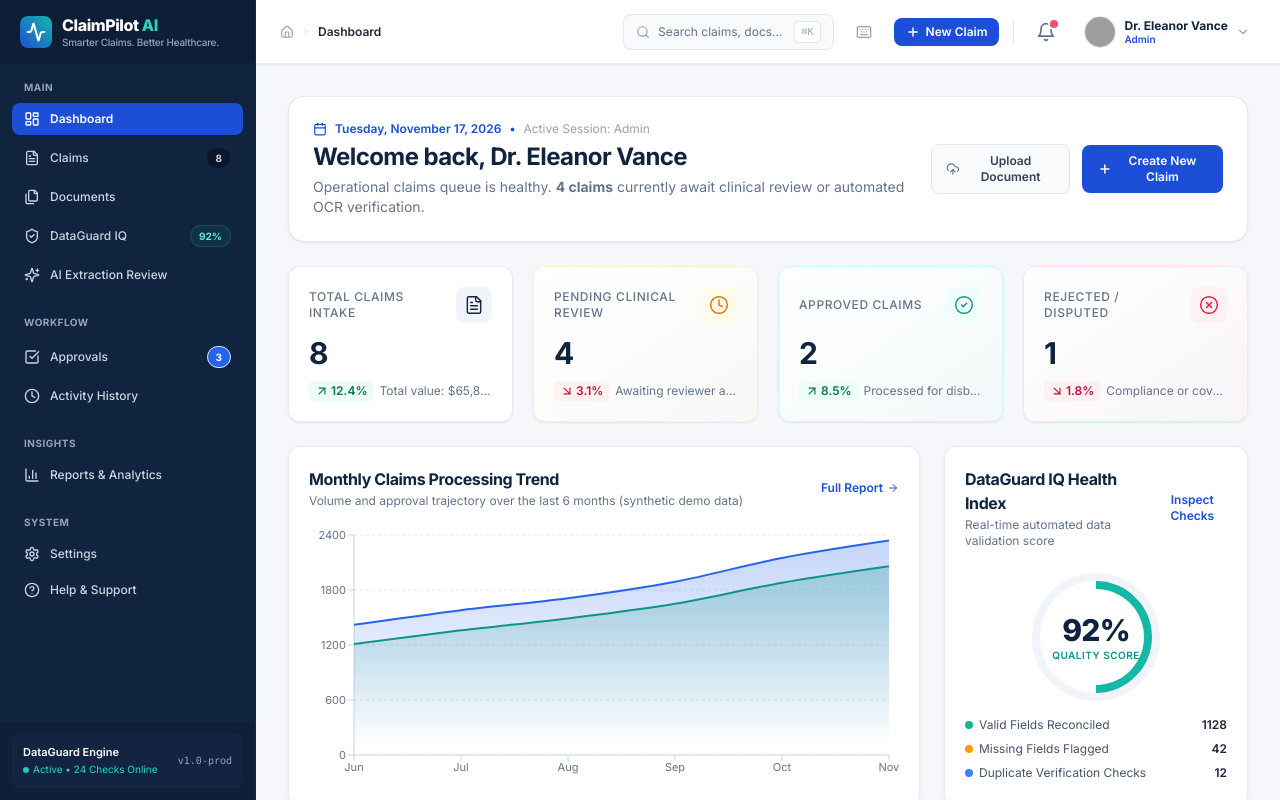
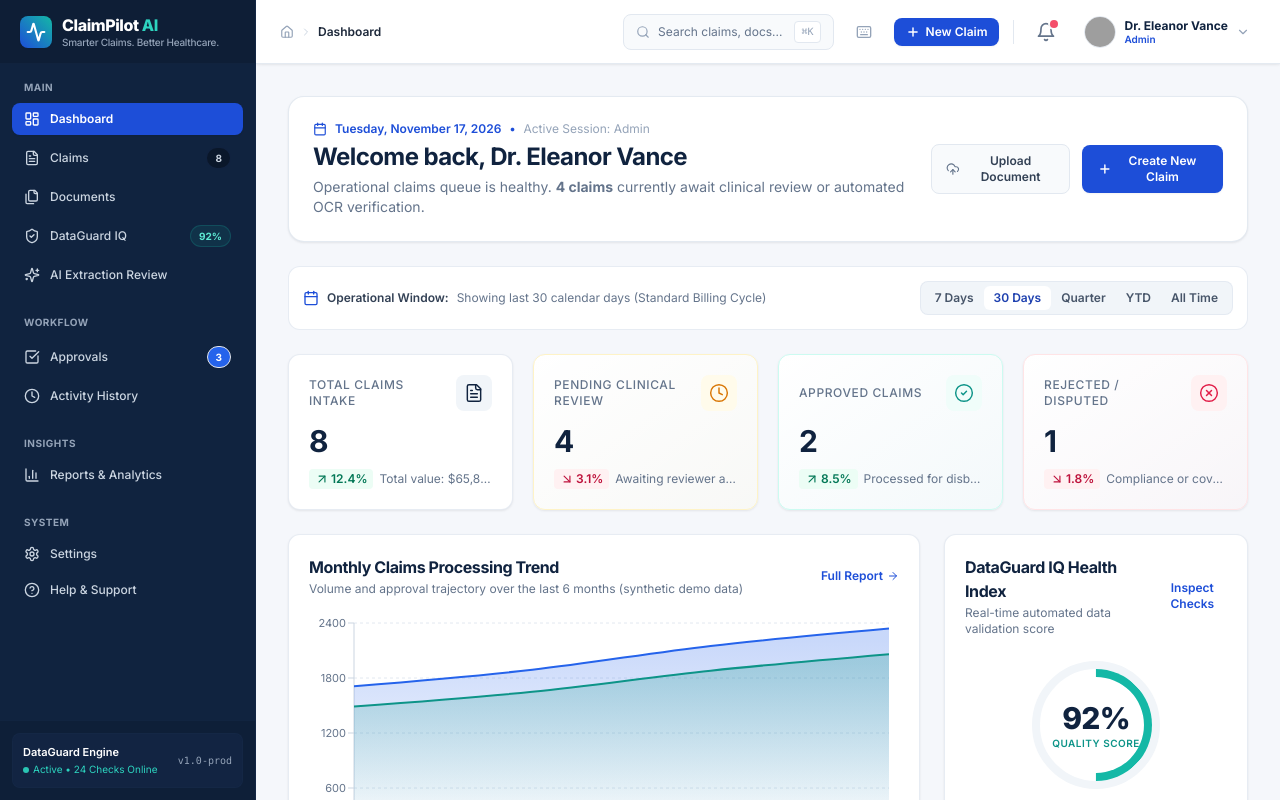
Before and after one commit to thavimathijp12-png/ClaimPilot-AI, a React (Vite) app: page /dashboard in a window 1280 px wide. Shown: the top 800 px of the page. Built offline with nearby package versions, Linux system fonts and the light colour scheme; grey boxes are pictures that could not be loaded.

Commit message:
feat(dashboard): add dynamic date range filter for operational metrics

```diff
--- a/src/pages/DashboardPage.jsx
+++ b/src/pages/DashboardPage.jsx
@@ -1,4 +1,4 @@
-import React from 'react';
+import React, { useState, useMemo } from 'react';
 import { useNavigate } from 'react-router-dom';
 import { useAuth } from '../hooks/useAuth';
 import { useClaims } from '../context/ClaimContext';
@@ -14,6 +14,7 @@ import {
   UploadCloud,
   FileBarChart,
   Calendar,
+  Filter,
 } from 'lucide-react';
 import {
   AreaChart,
@@ -43,12 +44,35 @@ export function DashboardPage() {
   const { claims, activities, dataGuardSummary } = useClaims();
   const navigate = useNavigate();
 
-  // Dynamic calculations from claims context
-  const totalClaimsCount = claims.length;
-  const pendingCount = claims.filter(c => c.status === 'Pending Review' || c.status === 'Under AI Audit').length;
-  const approvedCount = claims.filter(c => c.status === 'Approved').length;
-  const rejectedCount = claims.filter(c => c.status === 'Rejected').length;
-  const totalVolume = claims.reduce((acc, curr) => acc + (curr.claimAmount || 0), 0);
+  const [dateRange, setDateRange] = useState('30d');
+
+  // Dynamic calculations filtered by selected operational window
+  const filteredClaims = useMemo(() => {
+    if (dateRange === 'all') return claims;
+    const now = new Date();
+    const daysMap = { '7d': 7, '30d': 30, 'qtd': 90, 'ytd': 365 };
+    const maxDays = daysMap[dateRange] || 30;
+    const cutoff = new Date(now.getTime() - maxDays * 24 * 60 * 60 * 1000);
+    return claims.filter((c) => {
+      if (!c.submissionDate) return true;
+      const sub = new Date(c.submissionDate);
+      return isNaN(sub.getTime()) || sub >= cutoff;
+    });
+  }, [claims, dateRange]);
+
+  const totalClaimsCount = filteredClaims.length;
+  const pendingCount = filteredClaims.filter(c => c.status === 'Pending Review' || c.status === 'Under AI Audit').length;
+  const approvedCount = filteredClaims.filter(c => c.status === 'Approved').length;
+  const rejectedCount = filteredClaims.filter(c => c.status === 'Rejected').length;
+  const totalVolume = filteredClaims.reduce((acc, curr) => acc + (curr.claimAmount || 0), 0);
+
+  // Dynamic trend data scaled to selected window
+  const trendData = useMemo(() => {
+    if (dateRange === '7d') return MONTHLY_TREND_DATA.slice(-2);
+    if (dateRange === '30d') return MONTHLY_TREND_DATA.slice(-4);
+    if (dateRange === 'qtd') return MONTHLY_TREND_DATA.slice(-6);
+    return MONTHLY_TREND_DATA;
+  }, [dateRange]);
 
   const recentClaims = claims.slice(0, 5);
   const pendingApprovals = claims.filter(c => c.status === 'Pending Review').slice(0, 3);
@@ -96,6 +120,43 @@ export function DashboardPage() {
             <Plus className="w-4 h-4 stroke-[2.5]" />
             <span>Create New Claim</span>
           </button>
+        </div>
+      </div>
+
+      {/* Date Range Operational Window Selector */}
+      <div className="flex flex-col sm:flex-row items-start sm:items-center justify-between gap-3 bg-white p-3.5 rounded-xl border border-slate-200/80 shadow-2xs">
+        <div className="flex items-center gap-2 text-xs font-semibold text-slate-700">
+          <Calendar className="w-4 h-4 text-primary-600" />
+          <span>Operational Window:</span>
+          <span className="text-slate-500 font-normal">
+            {dateRange === '7d' && 'Showing last 7 calendar days'}
+            {dateRange === '30d' && 'Showing last 30 calendar days (Standard Billing Cycle)'}
+            {dateRange === 'qtd' && 'Showing current quarter (Q4)'}
+            {dateRange === 'ytd' && 'Showing year to date'}
+            {dateRange === 'all' && 'All available historical records'}
+          </span>
+        </div>
+        <div className="inline-flex items-center p-1 bg-slate-100 rounded-lg border border-slate-200/80 text-xs">
+          {[
+            { id: '7d', label: '7 Days' },
+            { id: '30d', label: '30 Days' },
+            { id: 'qtd', label: 'Quarter' },
+            { id: 'ytd', label: 'YTD' },
+            { id: 'all', label: 'All Time' },
+          ].map((r) => (
+            <button
+              key={r.id}
+              type="button"
+              onClick={() => setDateRange(r.id)}
+              className={`px-2.5 py-1 rounded-md font-semibold transition-all ${
+                dateRange === r.id
+                  ? 'bg-white text-primary-700 shadow-2xs'
+                  : 'text-slate-600 hover:text-navy hover:bg-slate-200/60'
+              }`}
+            >
+              {r.label}
+            </button>
+          ))}
         </div>
       </div>
 
@@ -158,7 +219,7 @@ export function DashboardPage() {
             }
           >
             <ResponsiveContainer width="100%" height={260}>
-              <AreaChart data={MONTHLY_TREND_DATA} margin={{ top: 10, right: 10, left: -15, bottom: 0 }}>
+              <AreaChart data={trendData} margin={{ top: 10, right: 10, left: -15, bottom: 0 }}>
                 <defs>
                   <linearGradient id="colorTotal" x1="0" y1="0" x2="0" y2="1">
                     <stop offset="5%" stopColor="#2563EB" stopOpacity={0.25} />
```
